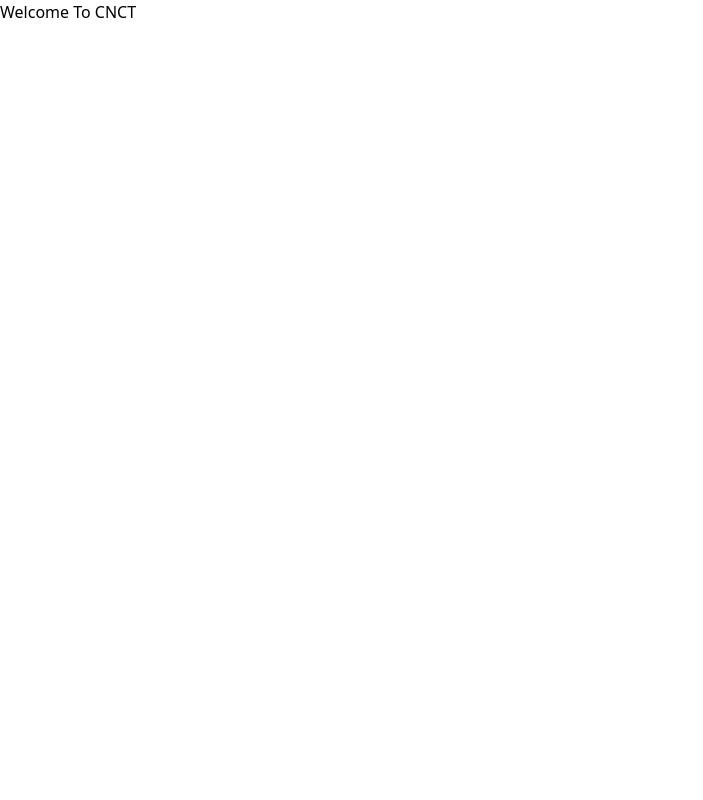
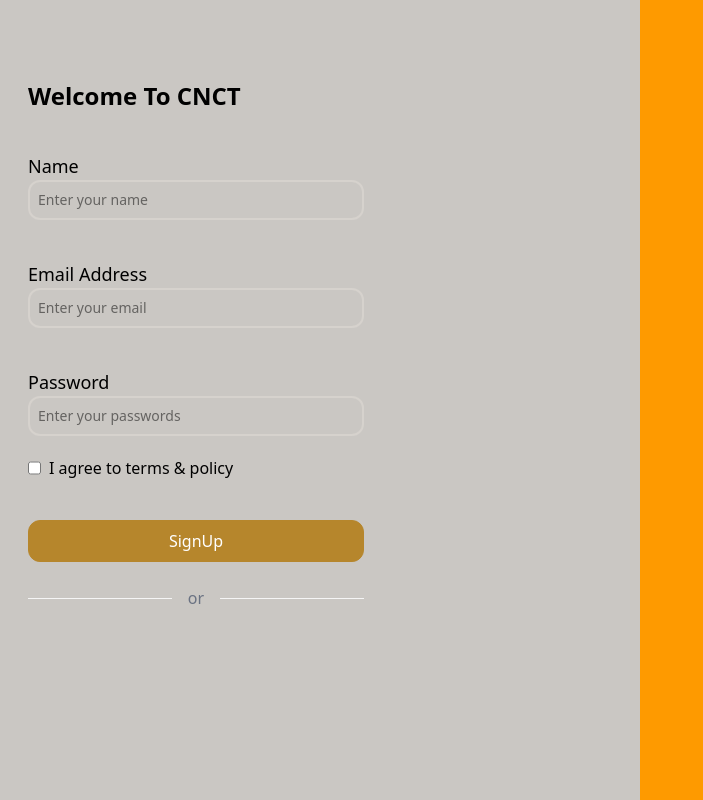
Before and after one commit to duranmichael681/cnct, a React (Vite) app: page / in a window 1280 px wide. Shown: the whole page, without its empty margins (0-703 px from the left). Built offline with nearby package versions, Linux system fonts and the light colour scheme.

Commit message:
first commit adding a framework for the sign in and sign up pages

```diff
--- a/src/App.tsx
+++ b/src/App.tsx
@@ -1,5 +1,6 @@
 import './index.css'
+import SignUp from './auth/Signup'
 
 export default function App() {
-  return <h1>Welcome To CNCT</h1>
+  return <SignUp />
 }
--- /dev/null
+++ b/src/auth/Signup.tsx
@@ -0,0 +1,37 @@
+import React from 'react'
+import { useState } from 'react'
+
+export default function SignUp() {
+  return (
+    <div className='flex flex-row'>
+      <div className=' w-1/2 h-[100vh] flex  relative'>
+        <div className='top-[10vh] ml-7 absolute'>
+          <h1 className='font-bold text-2xl'>Welcome To CNCT</h1>
+          <div className='mt-10 '>
+            <h1 className=' text-lg  '> Name</h1>
+            <input placeholder='Enter your name' className=' pl-2 border-2 rounded-xl border-[#D6D2CD] w-[42vh] p-2 text-sm' />
+          </div>
+          <div className='mt-10 '>
+            <h1 className=' text-lg  '> Email Address</h1>
+            <input placeholder='Enter your email' className=' pl-2 border-2 rounded-xl border-[#D6D2CD] w-[42vh] p-2 text-sm' />
+          </div>
+          <div className='mt-10'>
+            <h1 className=' text-lg  '> Password</h1>
+            <input placeholder='Enter your passwords' className=' pl-2 border-2 rounded-xl border-[#D6D2CD] w-[42vh] p-2 text-sm' />
+          </div>
+          <div className='mt-5 flex row'>
+            <input type='checkbox' />
+            <h1 className='ml-2'>I agree to terms & policy</h1>
+          </div>
+          <button className='mt-10 border p-2 bg-[#B6862C] border-[#B6862C] rounded-xl w-[42vh] text-white '> SignUp </button>
+          <div className='flex items-center mt-6'>
+            <div className='flex-grow h-px bg-[#F5F5F5]'></div> {/* Left line */}
+            <span className='mx-4 text-gray-500'>or</span> {/* Text in the middle */}
+            <div className='flex-grow h-px bg-[#F5F5F5]'></div> {/* Right line */}
+          </div>
+        </div>
+      </div>
+      <div className='bg-amber-500 w-1/2 h-[100vh]'> </div>
+    </div>
+  )
+}
--- a/src/index.css
+++ b/src/index.css
@@ -1 +1,4 @@
 @import 'tailwindcss';
+body {
+  @apply bg-[#CAC7C3] text-black; /* Example: dark mode look */
+}
```
